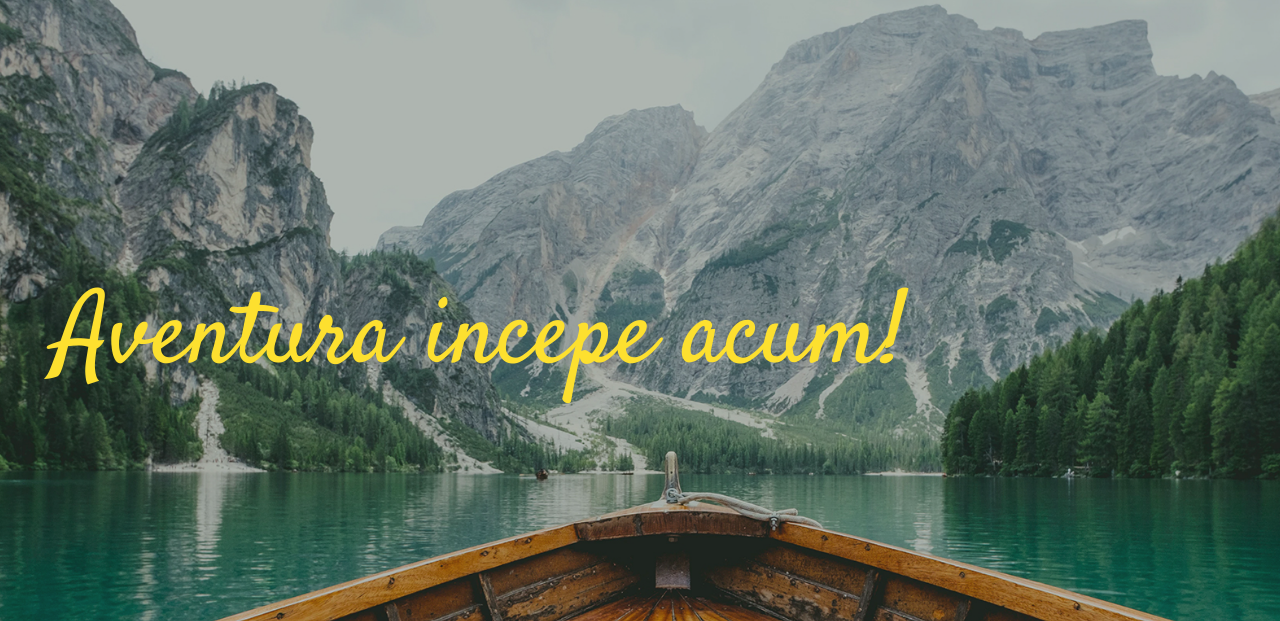
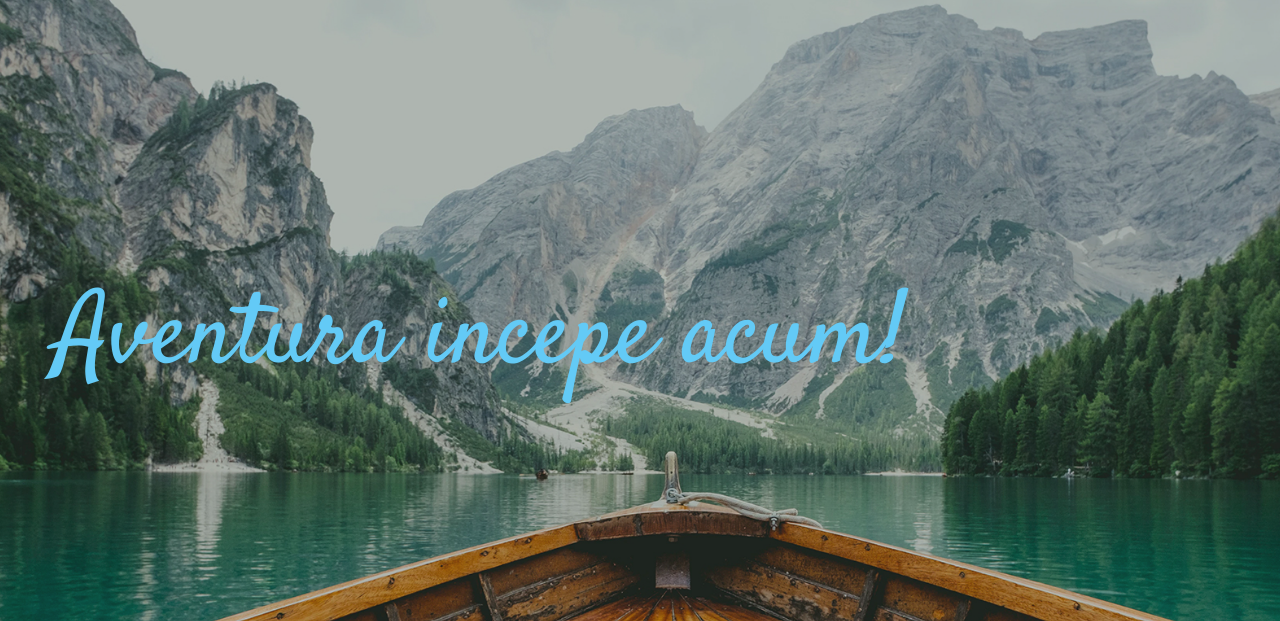
Before and after one commit to Joonysins/Rowings, a plain HTML site: page index.html in a window 1280 px wide. Shown: the part 179-800 px from the top of the page. Drawn offline with nearby package versions, Linux system fonts and the light colour scheme; a web font is replaced by a local one.

Commit message:
Update index.html

```diff
--- a/index.html
+++ b/index.html
@@ -113,7 +113,7 @@
                         <div class="row">
                             <div class="col-xl-9 col-lg-9 col-md-9">
                                 <div class="hero__caption">
-                                    <h1>Aventura incepe <span></span>acum! </h1>
+                                    <h1 style="color:#63CAF6;">Aventura incepe <span></span>acum!</h1>
                             </div>
                         </div>
                     </div>
```
